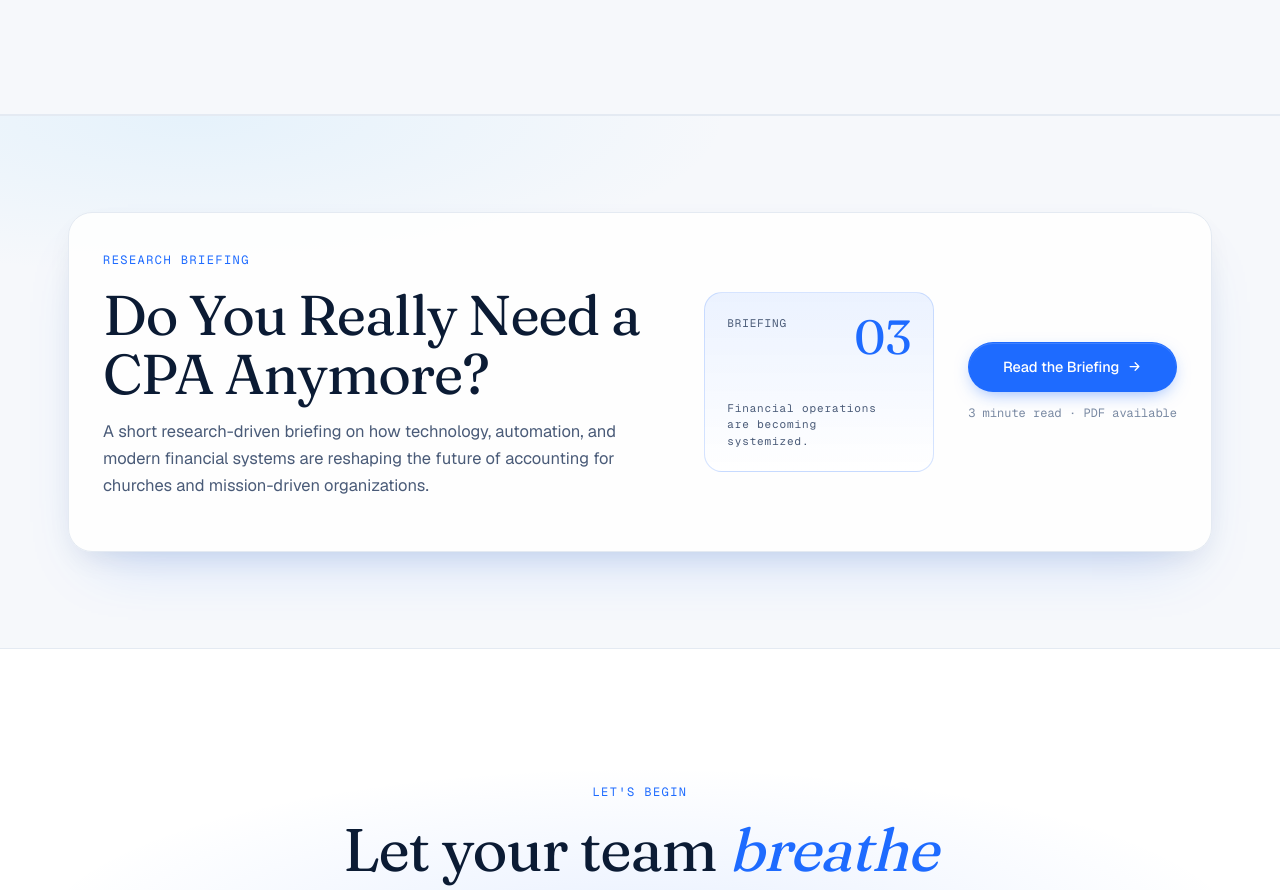
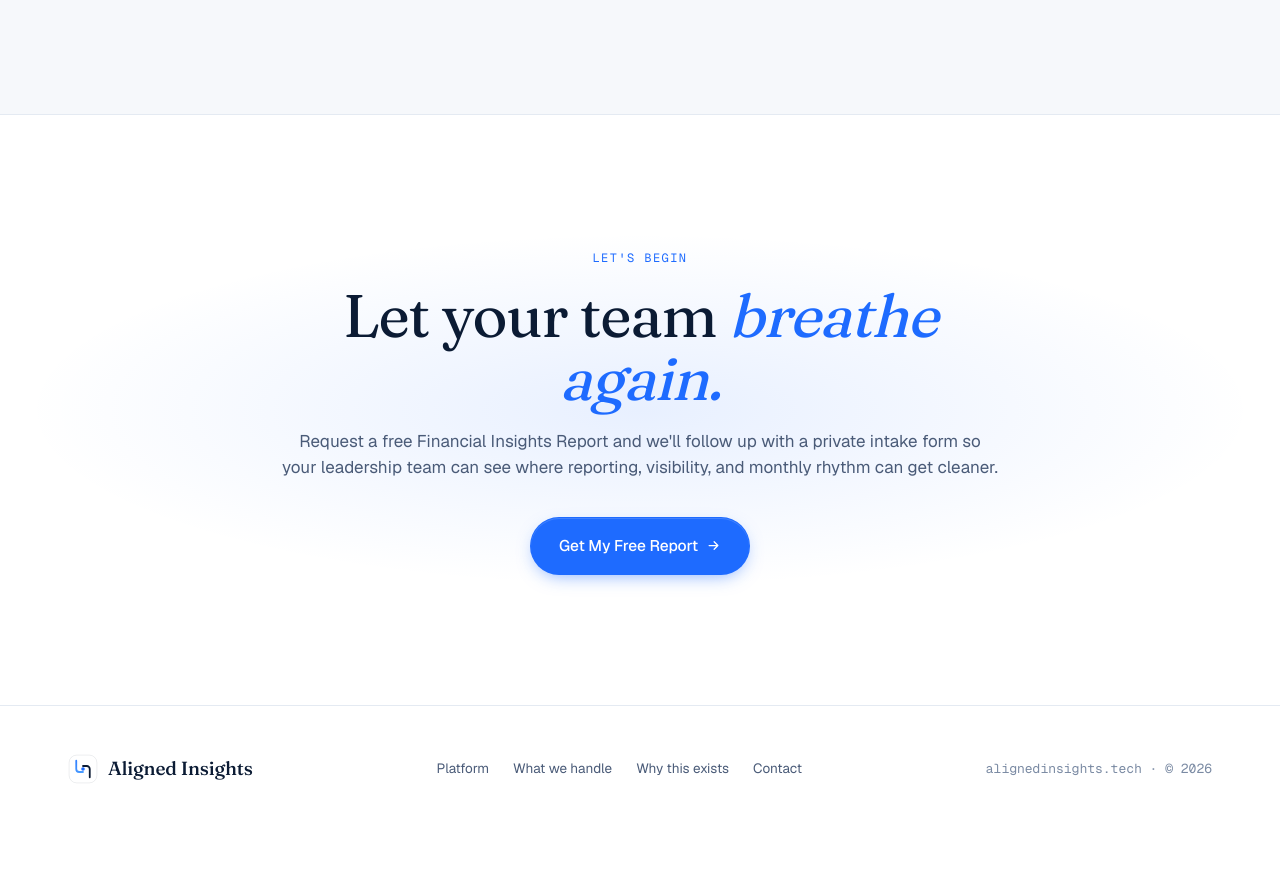
Before and after one commit to rfox0629/alignedinsights-website, a Next.js app: page / in a window 1280 px wide. Shown: the part 9512-10402 px from the top of the page. After the commit the page ends 10332 px from the top, so only its background shows below. Built offline with nearby package versions, Linux system fonts and the light colour scheme.

Commit message:
Remove duplicate homepage briefing CTA

```diff
--- a/src/app/globals.css
+++ b/src/app/globals.css
@@ -1118,12 +1118,6 @@ h2 {
     #fff;
 }
 
-.briefing-cta-bottom {
-  background:
-    radial-gradient(ellipse 70% 50% at 15% 0%, rgba(110, 198, 255, 0.12), transparent 60%),
-    var(--bg-soft);
-}
-
 .briefing-cta-card {
   display: grid;
   grid-template-columns: minmax(0, 1fr) 230px auto;
--- a/src/app/page.tsx
+++ b/src/app/page.tsx
@@ -146,9 +146,9 @@ function HeroPreview() {
   );
 }
 
-function BriefingCta({ placement }: { placement: "mid" | "bottom" }) {
+function BriefingCta() {
   return (
-    <section className={`briefing-cta-section briefing-cta-${placement}`}>
+    <section className="briefing-cta-section">
       <div className="container">
         <div className="briefing-cta-card reveal">
           <div className="briefing-cta-copy">
@@ -475,7 +475,7 @@ export default function Home() {
           </div>
         </section>
 
-        <BriefingCta placement="mid" />
+        <BriefingCta />
 
         <section className="human">
           <div className="container">
@@ -582,8 +582,6 @@ export default function Home() {
           </div>
         </section>
 
-        <BriefingCta placement="bottom" />
-
         <section className="final-cta" id="cta">
           <div className="container">
             <div className="final-cta-inner">
```
